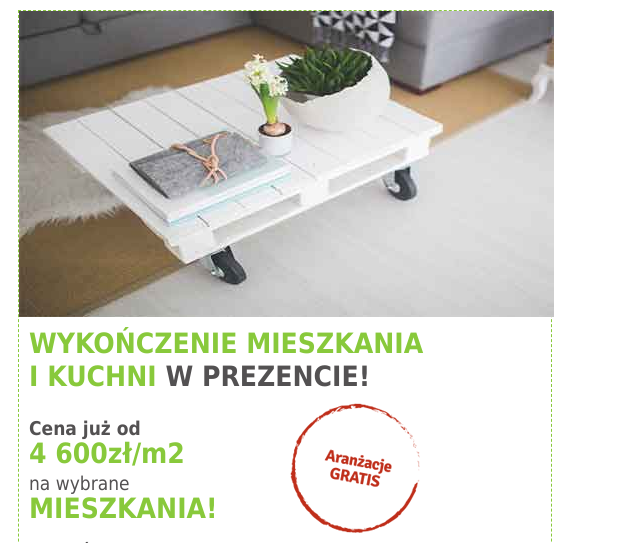
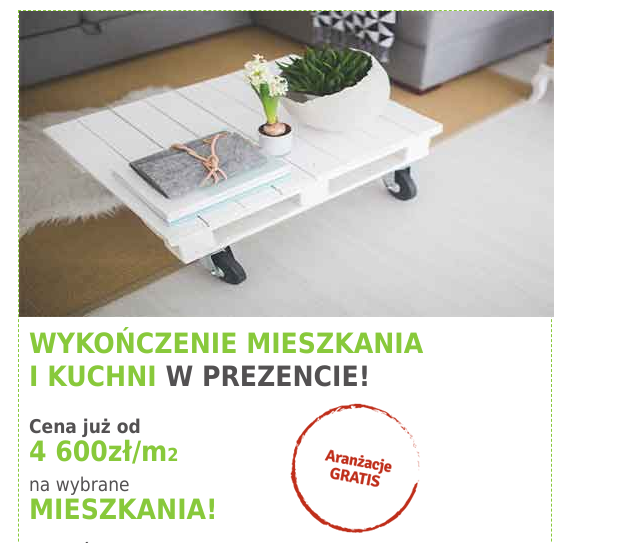
Before and after one commit to nchlodzi/first_mailing, a plain HTML site: page index.html in a window 1280 px wide. Shown: the top 543 px of the page, without its empty margins (0-640 px from the left). Drawn offline with Linux system fonts and the light colour scheme.

Commit message:
mailing poprawki

```diff
--- a/index.html
+++ b/index.html
@@ -20,7 +20,7 @@
 </tr>
 <tr>
 	<td width="270px">
-		<p style="font-size:28px; font-weight:bold; color:#88c93b; margin-left:10px; margin-top:5px; margin-bottom:5px; line-height:25px;"><span style="color:#535152; font-size: 19px;">Cena już od</span></br>4 600zł/m2</span></br></p><p style="font-size:28px; font-weight:bold; color:#88c93b; margin-left:10px; margin-top:5px; margin-bottom:5px; line-height:25px;"><span style="color:#535152; font-weight: normal; font-size: 19px;"> na wybrane </span> </br>MIESZKANIA!</p>
+		<p style="font-size:28px; font-weight:bold; color:#88c93b; margin-left:10px; margin-top:5px; margin-bottom:5px; line-height:25px;"><span style="color:#535152; font-size: 19px;">Cena już od</span></br>4 600zł/m<span style="font-size:18px;">2</span></span></br></p><p style="font-size:28px; font-weight:bold; color:#88c93b; margin-left:10px; margin-top:5px; margin-bottom:5px; line-height:25px;"><span style="color:#535152; font-weight: normal; font-size: 19px;"> na wybrane </span> </br>MIESZKANIA!</p>
 	</td>
 	<td width="264px"><img src="images/Gratis.png" title="Aranżacje Gratis" alt="Aranżacje Gratis"></td>
 </tr>
@@ -39,20 +39,6 @@
 
 </table>
 
-<!-- <table align="center" border="1" cellpadding="0" cellspacing="0" width="535" style=" display:block; width:535px;">
-	<tr>
-		<td colspan="2">1</td>
-	</tr>
-	<tr>
-		<td colspan="2">2</td>
-	</tr>
-	<tr>
-		<td width="240px">3</td>
-		<td width="295px">4</td>
-	</tr>
-</table> -->
-
-
 
 
 <!-- END OF WRAPPER-->
```
